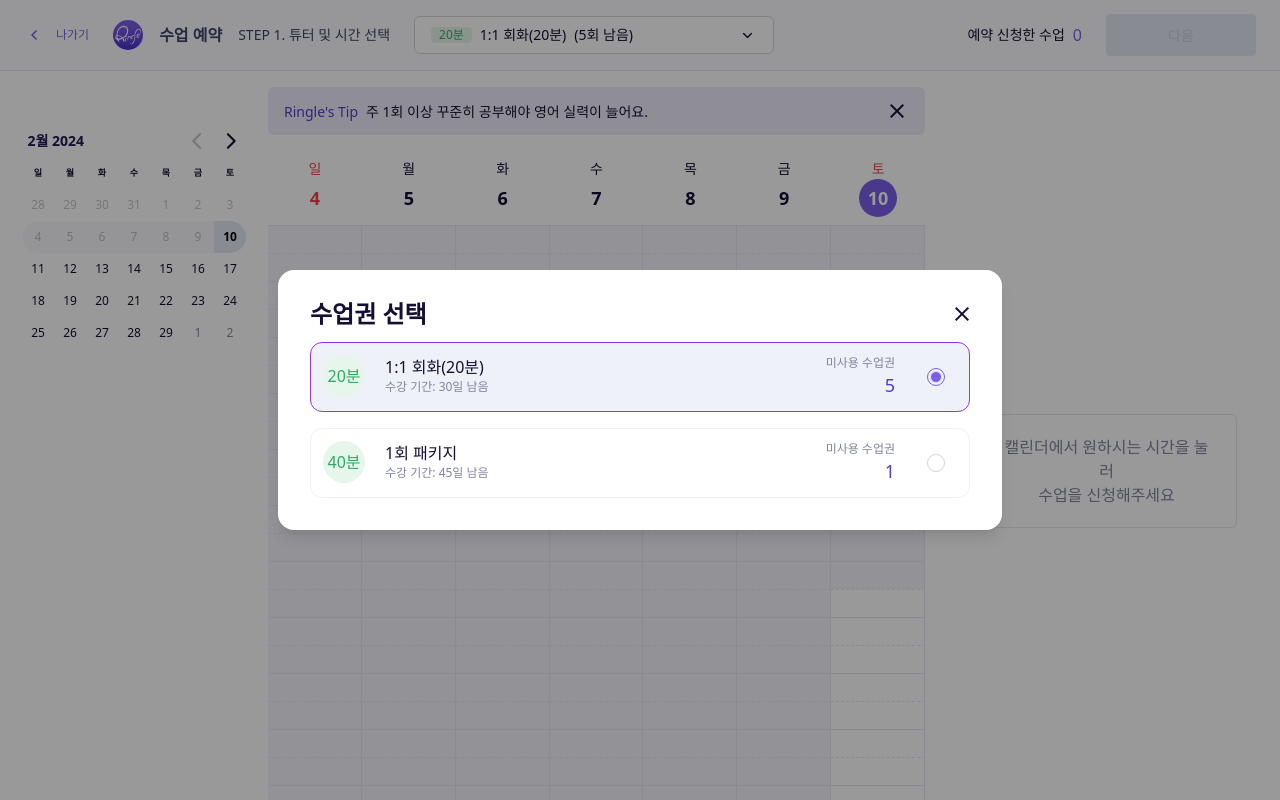
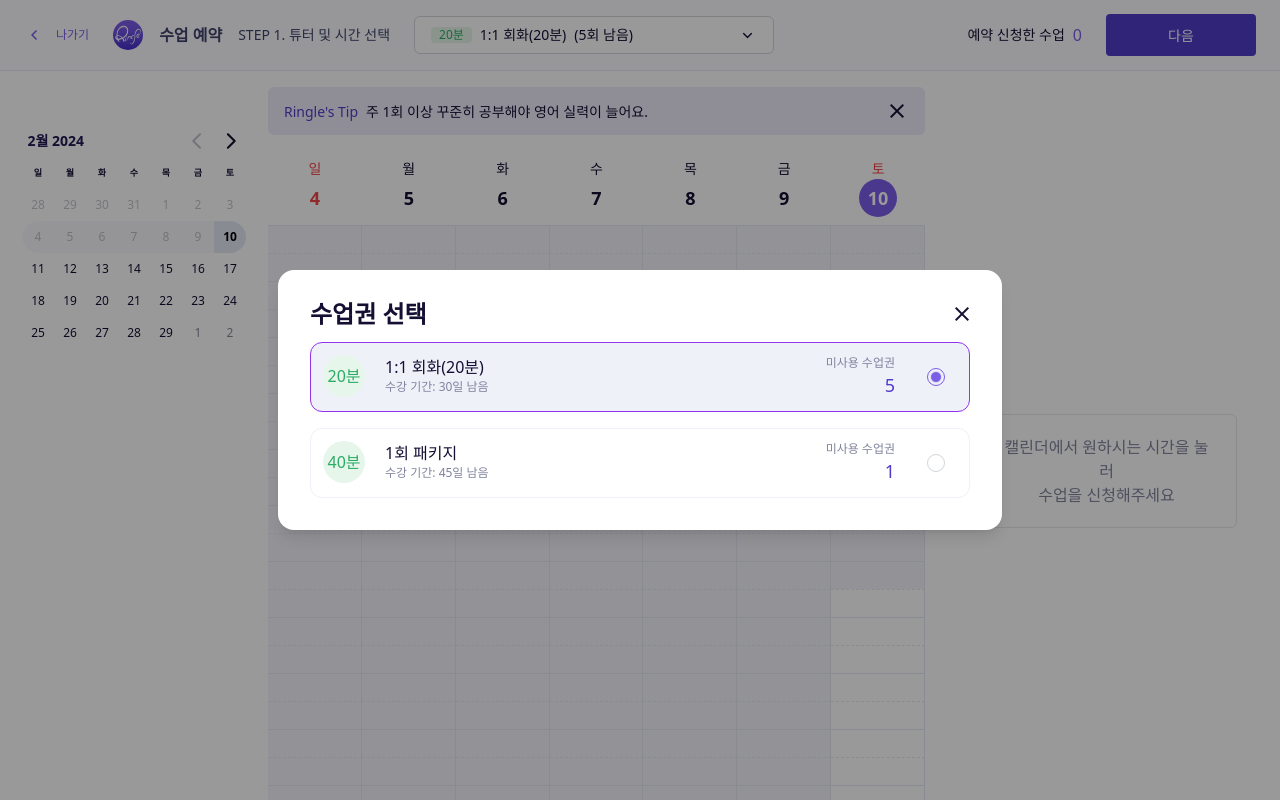
Before and after one commit to ahnlook/assignment-ringle, a React (Vite) app: page / in a window 1280 px wide. Shown: the top 800 px of the page. Built offline with nearby package versions, Linux system fonts and the light colour scheme.

Commit message:
[#6] feat: 공통 버튼 컴포넌트 생성

```diff
--- /dev/null
+++ b/src/components/Button/index.tsx
@@ -0,0 +1,30 @@
+import { ComponentPropsWithoutRef, ReactNode } from 'react'
+
+interface ButtonProps extends ComponentPropsWithoutRef<'button'> {
+  isDisabled?: boolean
+  className?: string
+  children?: ReactNode
+}
+
+const Button = ({
+  isDisabled = false,
+  className = '',
+  children,
+  ...rest
+}: ButtonProps) => {
+  const disabledStyles = isDisabled
+    ? 'bg-gray-200 text-gray-300 pointer-events-none'
+    : ''
+
+  return (
+    <button
+      className={`w-[150px] min-h-[42px] p-2.5 bg-purple-500 text-white text-[14px] rounded ${disabledStyles} ${className}`}
+      {...rest}
+      disabled={isDisabled}
+    >
+      {children}
+    </button>
+  )
+}
+
+export default Button
--- a/src/components/Header/NextButton.tsx
+++ b/src/components/Header/NextButton.tsx
@@ -1,5 +1,6 @@
 import { useSelector } from 'react-redux'
 import { RootState } from '../../store'
+import Button from '../Button'
 
 const NextButton = () => {
   const isDisabled =
@@ -7,13 +8,7 @@ const NextButton = () => {
       (state: RootState) => state.lessonBooking.bookingList.length
     ) === 0
 
-  return (
-    <button
-      className={`w-[150px] min-h-[42px] p-2.5 text-[14px] rounded ${isDisabled ? 'bg-gray-200 text-gray-300' : 'bg-purple-500 text-white'}`}
-    >
-      다음
-    </button>
-  )
+  return <Button isDisabled={isDisabled}>다음</Button>
 }
 
 export default NextButton
```
